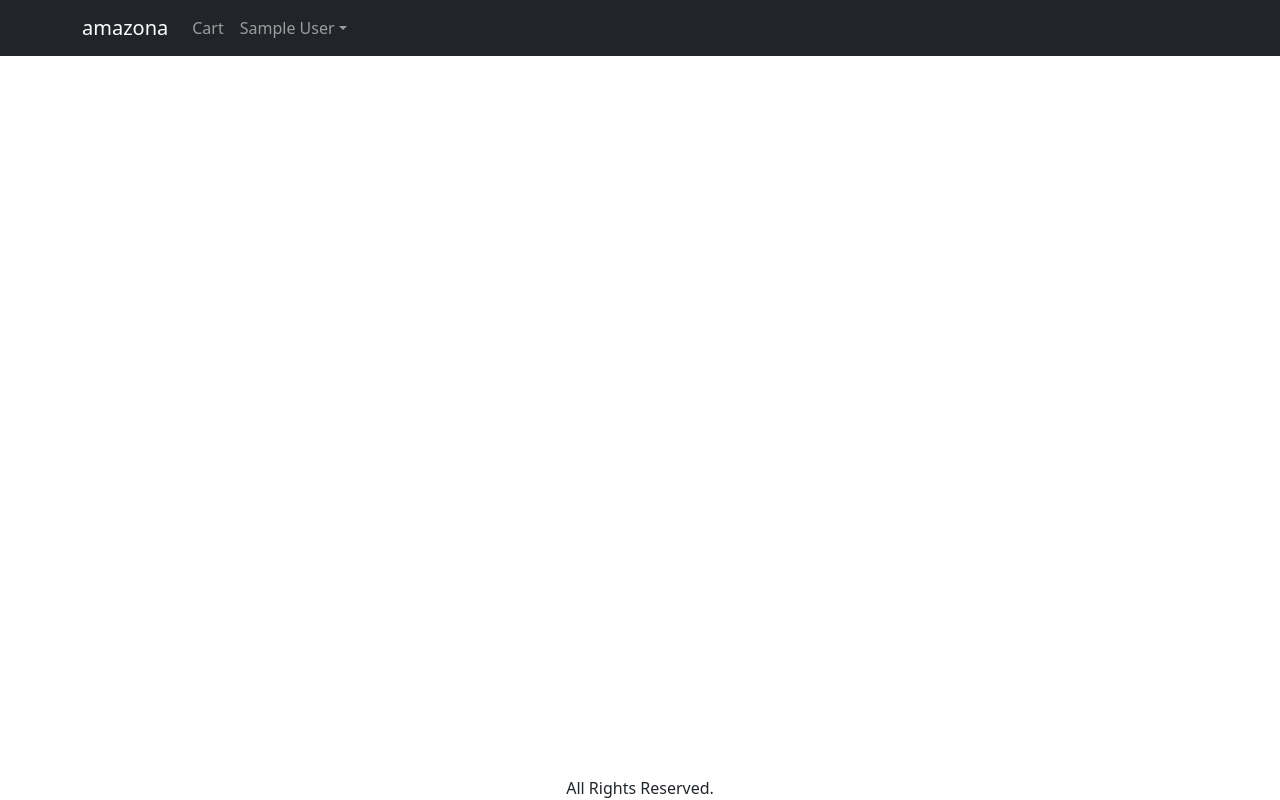
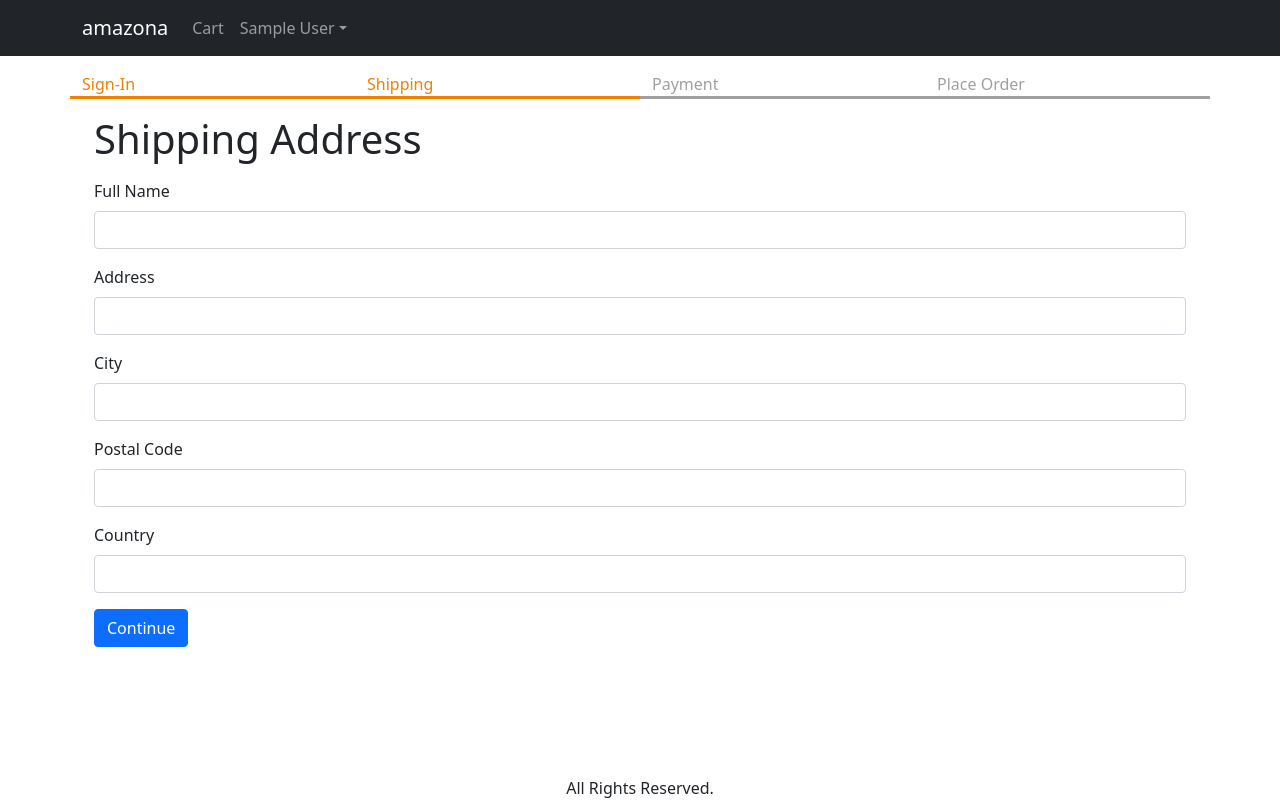
Before and after one commit to Prince2019015/amazona, a React (Create React App) app in the folder frontend/: page /shipping in a window 1280 px wide. Built offline with nearby package versions, Linux system fonts and the light colour scheme; sample sign-in values are in the browser's storage.

Commit message:
part-24-checkout-page

```diff
--- a/frontend/src/App.js
+++ b/frontend/src/App.js
@@ -13,6 +13,7 @@
 import { ToastContainer } from 'react-toastify';
 import 'react-toastify/dist/ReactToastify.css';
 import NavDropdown from 'react-bootstrap/NavDropdown';
+import ShippingAddressScreen from './screens/ShippingAddressScreen';
 function App() {
   const { state, dispatch: ctxDispatch } = useContext(Store);
   const { cart, userInfo } = state;
@@ -20,6 +21,7 @@
   const signoutHandler = () => {
     ctxDispatch({ type: 'USER_SIGNOUT' });
     localStorage.removeItem('userInfo');
+    localStorage.removeItem('shippingAddress');
   };
   return (
     <BrowserRouter>
@@ -72,6 +74,10 @@
               <Route path="/product/:slug" element={<ProductScreen />} />
               <Route path="/cart" element={<CartScreen />} />
               <Route path="/signin" element={<SigninScreen />} />
+              <Route
+                path="/shipping"
+                element={<ShippingAddressScreen />}
+              ></Route>
               <Route path="/" element={<HomeScreen />} />
             </Routes>
           </Container>
--- a/frontend/src/Store.js
+++ b/frontend/src/Store.js
@@ -8,6 +8,9 @@
     : null,
 
   cart: {
+    shippingAddress: localStorage.getItem('shippingAddress')
+      ? JSON.parse(localStorage.getItem('shippingAddress'))
+      : {},
     cartItems: localStorage.getItem('cartItems')
       ? JSON.parse(localStorage.getItem('cartItems'))
       : [],
@@ -42,6 +45,18 @@
       return {
         ...state,
         userInfo: null,
+        cart: {
+          cartItems: [],
+          shippingAddress: {},
+        },
+      };
+    case 'SAVE_SHIPPING_ADDRESS':
+      return {
+        ...state,
+        cart: {
+          ...state.cart,
+          shippingAddress: action.payload,
+        },
       };
     default:
       return state;
--- /dev/null
+++ b/frontend/src/components/CheckoutSteps.js
@@ -0,0 +1,14 @@
+import React from 'react';
+import Row from 'react-bootstrap/Row';
+import Col from 'react-bootstrap/Col';
+
+export default function CheckoutSteps(props) {
+  return (
+    <Row className="checkout-steps">
+      <Col className={props.step1 ? 'active' : ''}>Sign-In</Col>
+      <Col className={props.step2 ? 'active' : ''}>Shipping</Col>
+      <Col className={props.step3 ? 'active' : ''}>Payment</Col>
+      <Col className={props.step4 ? 'active' : ''}>Place Order</Col>
+    </Row>
+  );
+}
--- a/frontend/src/index.css
+++ b/frontend/src/index.css
@@ -48,3 +48,11 @@
 .small-container {
   max-width: 600px;
 }
+.checkout-steps > div {
+  border-bottom: 0.2rem solid #a0a0a0;
+  color: #a0a0a0;
+}
+.checkout-steps > div.active {
+  border-bottom: 0.2rem solid #f08000;
+  color: #f08000;
+}
--- /dev/null
+++ b/frontend/src/screens/ShippingAddressScreen.js
@@ -0,0 +1,111 @@
+import React, { useContext, useEffect, useState } from 'react';
+import { Helmet } from 'react-helmet-async';
+import Form from 'react-bootstrap/Form';
+import Button from 'react-bootstrap/Button';
+import { useNavigate } from 'react-router-dom';
+import { Store } from '../Store';
+import CheckoutSteps from '../components/CheckoutSteps';
+
+export default function ShippingAddressScreen() {
+  const navigate = useNavigate();
+  const { state, dispatch: ctxDispatch } = useContext(Store);
+  const {
+    userInfo,
+    cart: { shippingAddress },
+  } = state;
+  const [fullName, setFullName] = useState(shippingAddress.fullName || '');
+  const [address, setAddress] = useState(shippingAddress.address || '');
+  const [city, setCity] = useState(shippingAddress.city || '');
+  const [postalCode, setPostalCode] = useState(
+    shippingAddress.postalCode || ''
+  );
+  useEffect(() => {
+    if (!userInfo) {
+      navigate('/signin?redirect=/shipping');
+    }
+  }, [userInfo, navigate]);
+  const [country, setCountry] = useState(shippingAddress.country || '');
+  const submitHandler = (e) => {
+    e.preventDefault();
+    ctxDispatch({
+      type: 'SAVE_SHIPPING_ADDRESS',
+      payload: {
+        fullName,
+        address,
+        city,
+        postalCode,
+        country,
+      },
+    });
+    localStorage.setItem(
+      'shippingAddress',
+      JSON.stringify({
+        fullName,
+        address,
+        city,
+        postalCode,
+        country,
+      })
+    );
+    navigate('/payment');
+  };
+  return (
+    <div>
+      <Helmet>
+        <title>Shipping Address</title>
+      </Helmet>
+
+      <CheckoutSteps step1 step2></CheckoutSteps>
+      <div className="container small-container">
+        <h1 className="my-3">Shipping Address</h1>
+        <Form onSubmit={submitHandler}>
+          <Form.Group className="mb-3" controlId="fullName">
+            <Form.Label>Full Name</Form.Label>
+            <Form.Control
+              value={fullName}
+              onChange={(e) => setFullName(e.target.value)}
+              required
+            />
+          </Form.Group>
+          <Form.Group className="mb-3" controlId="address">
+            <Form.Label>Address</Form.Label>
+            <Form.Control
+              value={address}
+              onChange={(e) => setAddress(e.target.value)}
+              required
+            />
+          </Form.Group>
+          <Form.Group className="mb-3" controlId="city">
+            <Form.Label>City</Form.Label>
+            <Form.Control
+              value={city}
+              onChange={(e) => setCity(e.target.value)}
+              required
+            />
+          </Form.Group>
+          <Form.Group className="mb-3" controlId="postalCode">
+            <Form.Label>Postal Code</Form.Label>
+            <Form.Control
+              value={postalCode}
+              onChange={(e) => setPostalCode(e.target.value)}
+              required
+            />
+          </Form.Group>
+          <Form.Group className="mb-3" controlId="country">
+            <Form.Label>Country</Form.Label>
+            <Form.Control
+              value={country}
+              onChange={(e) => setCountry(e.target.value)}
+              required
+            />
+          </Form.Group>
+          <div className="mb-3">
+            <Button variant="primary" type="submit">
+              Continue
+            </Button>
+          </div>
+        </Form>
+      </div>
+    </div>
+  );
+}
```
Also changed, not shown: 1 other file (tests, documents, lock files or other folders).
